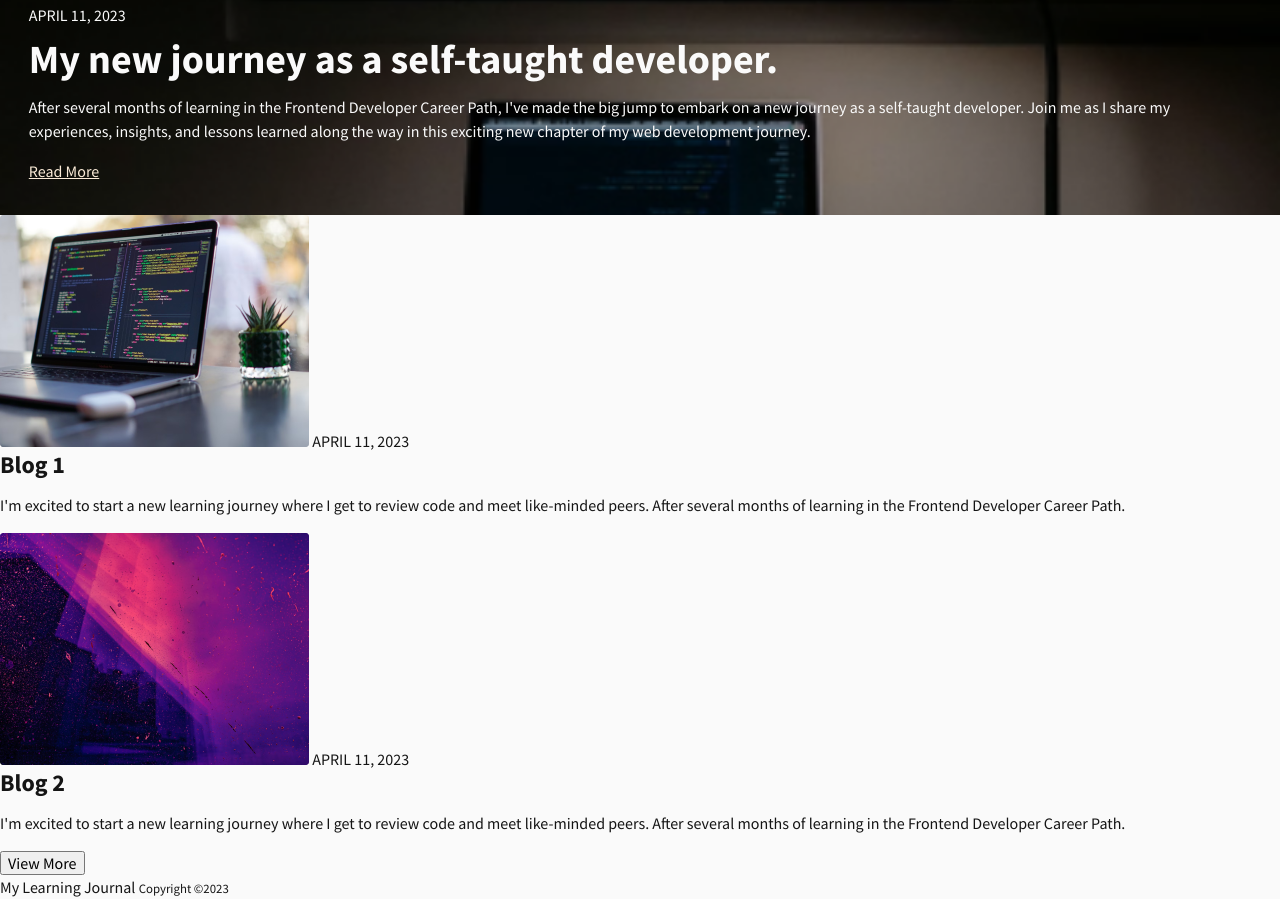
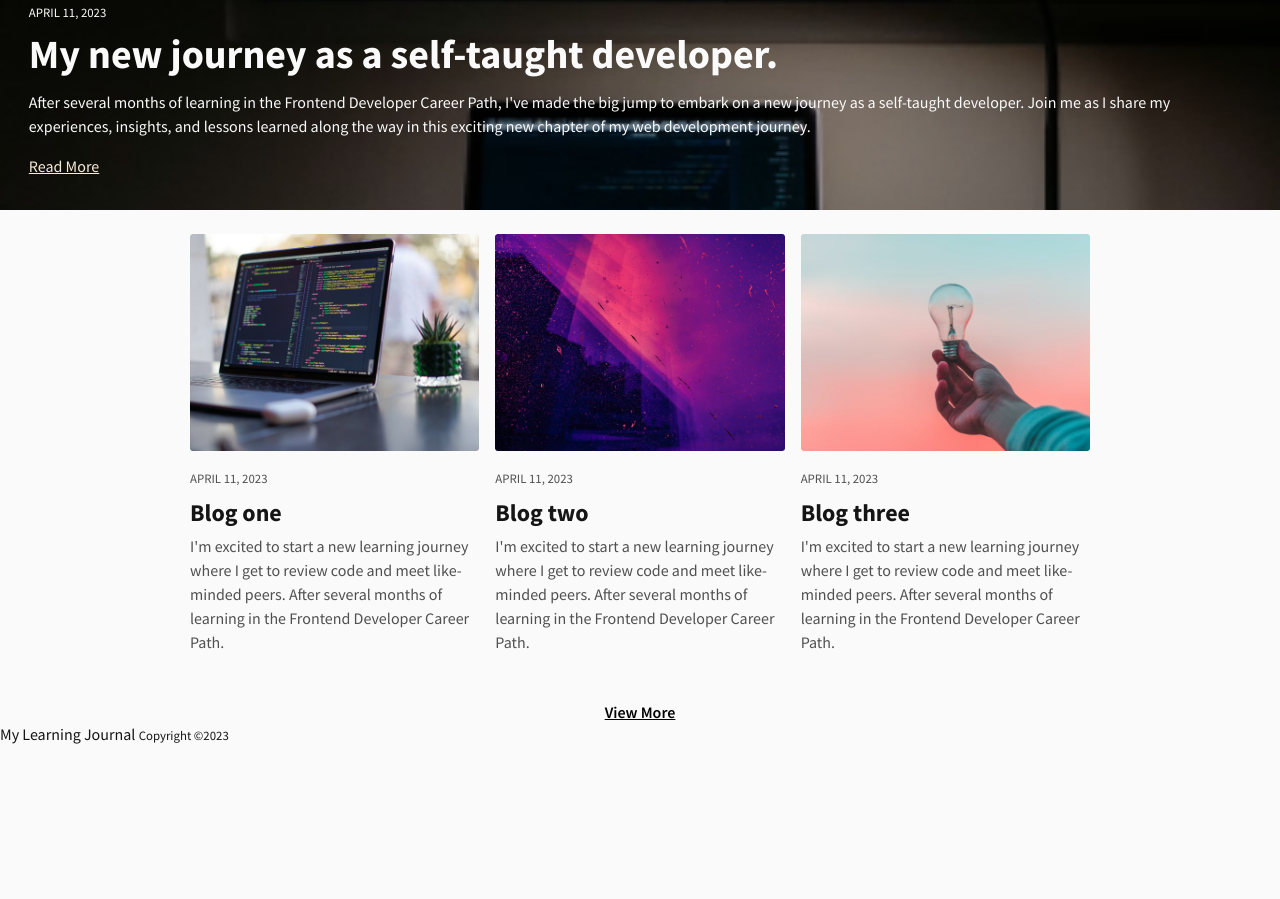
Before and after one commit to Youkwhan/learning-journal, a plain HTML site: page index.html in a window 1280 px wide. Shown: the part 343-1242 px from the top of the page. After the commit the page ends 1089 px from the top, so only its background shows below. Drawn offline with nearby package versions, Linux system fonts and the light colour scheme.

Commit message:
main-content section, except viewmore function

```diff
--- a/css/style.css
+++ b/css/style.css
@@ -45,7 +45,7 @@ body {
 	line-height: 1.5;
 }
 
-header{
+header {
 	padding: 15px 20px;
 }
 
@@ -58,31 +58,61 @@ a {
 	color: inherit;
 }
 
-h1,h2,h3{
+h1,
+h2,
+h3 {
 	line-height: 1;
 	margin: 0;
 }
 
-/* p {
-	margin-top: 0;
-} */
+p {
+	/* margin-top: 0; */
+	line-height: 1.5;
+}
+
+.container {
+	width: 90%;
+	max-width: 900px;
+	padding-top: 1.5rem;
+	margin: 0 auto;
+}
+
+article {
+	margin-bottom: 1em;
+}
+
+img {
+	width: 100%;
+}
 
 .hidden {
 	display: none;
 }
 
 /* Buttons / link */
+.underline-btn {
+	text-decoration: underline;
+	cursor: pointer;
+}
 
 .read-more-link {
 	flex-shrink: 0;
-	border-radius: 4px;
-	text-decoration: underline;
 	color: antiquewhite;
+}
+
+.view-more-btn {
+	font-weight: var(--fw-semi-bold);
+	border: none;
+	background: none;
+
+	grid-column: 1/-1;
+	justify-self: center;
+	align-self: end;
 }
 
 /* Typography */
 
-.logo-text{
+.logo-text {
 	font-weight: var(--fw-semi-bold);
 	font-size: var(--fs-h2);
 	letter-spacing: -0.03em;
@@ -94,9 +124,25 @@ h1,h2,h3{
 	margin-top: 0.3em;
 }
 
+.section__date,
+.article__date {
+	font-size: 0.8rem;
+	text-transform: uppercase;
+}
+
+.article__title {
+	font-size: var(--fs-h2);
+	margin: 0.5em 0 0.35em 0;
+}
+
+.article__date,
+.article__preview {
+	color: #505050;
+}
+
 /* Layout */
 
-.logo img{
+.logo img {
 	width: 1.5rem;
 	margin-right: 0.3em;
 	max-width: 100px;
@@ -114,3 +160,17 @@ h1,h2,h3{
 	justify-content: flex-end;
 	padding-top: 20vw;
 }
+
+.posts {
+	display: grid;
+	gap: 1em;
+	grid-template-columns: repeat(auto-fit, minmax(240px, 1fr));
+}
+
+.article__img {
+	margin-bottom: 0.5em;
+}
+
+.article__preview {
+	margin-top: 0;
+}
--- a/index.html
+++ b/index.html
@@ -54,7 +54,12 @@
 				learned along the way in this exciting new chapter of my web development
 				journey.
 			</p>
-			<a href="read-more-page.html" class="read-more-link" role="button">Read More</a>
+			<a
+				href="read-more-page.html"
+				class="underline-btn read-more-link"
+				role="button"
+				>Read More</a
+			>
 		</section>
 
 		<!-- main-content -->
@@ -66,7 +71,7 @@
 					alt="Post thumbnail"
 				/>
 				<span class="article__date">APRIL 11, 2023</span>
-				<h2 class="article__title">Blog 1</h2>
+				<h2 class="article__title">Blog one</h2>
 				<p class="article__preview">
 					I'm excited to start a new learning journey where I get to review code
 					and meet like-minded peers. After several months of learning in the
@@ -81,16 +86,30 @@
 					alt="Post thumbnail"
 				/>
 				<span class="article__date">APRIL 11, 2023</span>
-				<h2 class="article__title">Blog 2</h2>
+				<h2 class="article__title">Blog two</h2>
 				<p class="article__preview">
 					I'm excited to start a new learning journey where I get to review code
 					and meet like-minded peers. After several months of learning in the
 					Frontend Developer Career Path.
 				</p>
 			</article>
-			<button class="btn view-more-btn">View More</button>
+
+			<article>
+				<img
+					class="article__img"
+					src="./images/blog-image-04.png"
+					alt="Post thumbnail"
+				/>
+				<span class="article__date">APRIL 11, 2023</span>
+				<h2 class="article__title">Blog three</h2>
+				<p class="article__preview">
+					I'm excited to start a new learning journey where I get to review code
+					and meet like-minded peers. After several months of learning in the
+					Frontend Developer Career Path.
+				</p>
+			</article>
+			<button class="underline-btn view-more-btn">View More</button>
 		</main>
-
 		<!-- footer -->
 		<footer class="footer">
 			<a class="footer__link">My Learning Journal</a>
```
Lines whose indentation alone changed are shown as unchanged.
